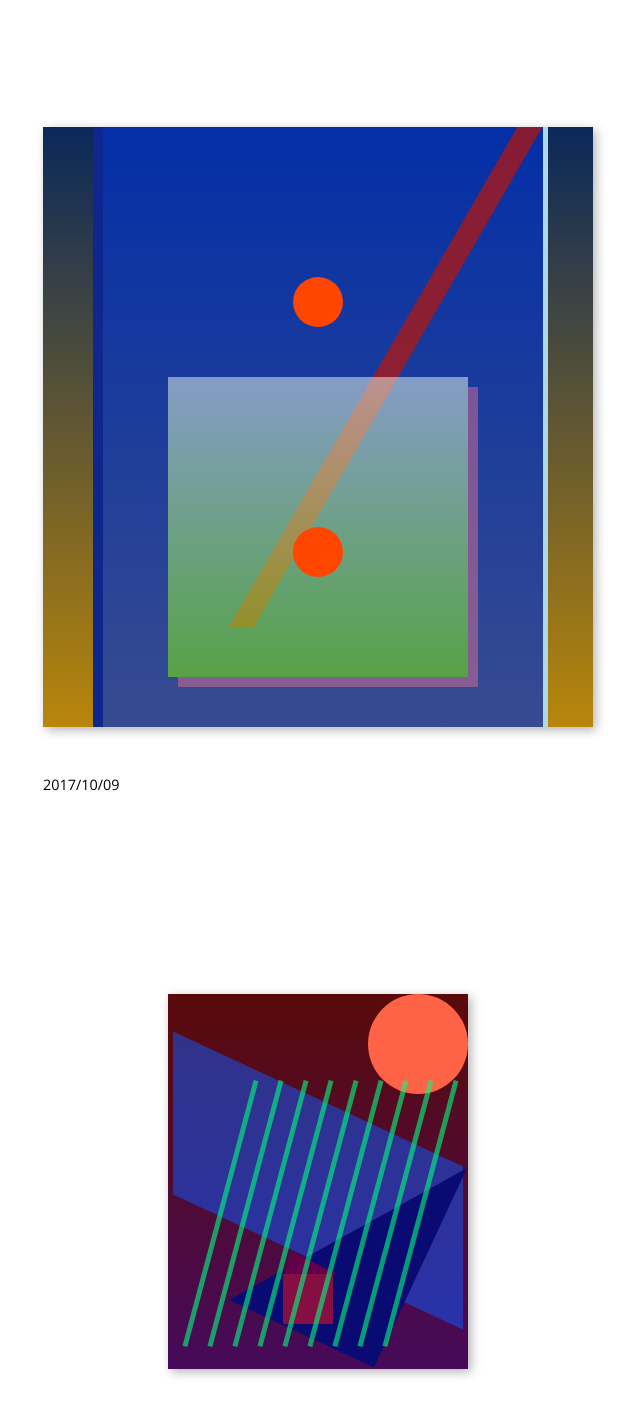
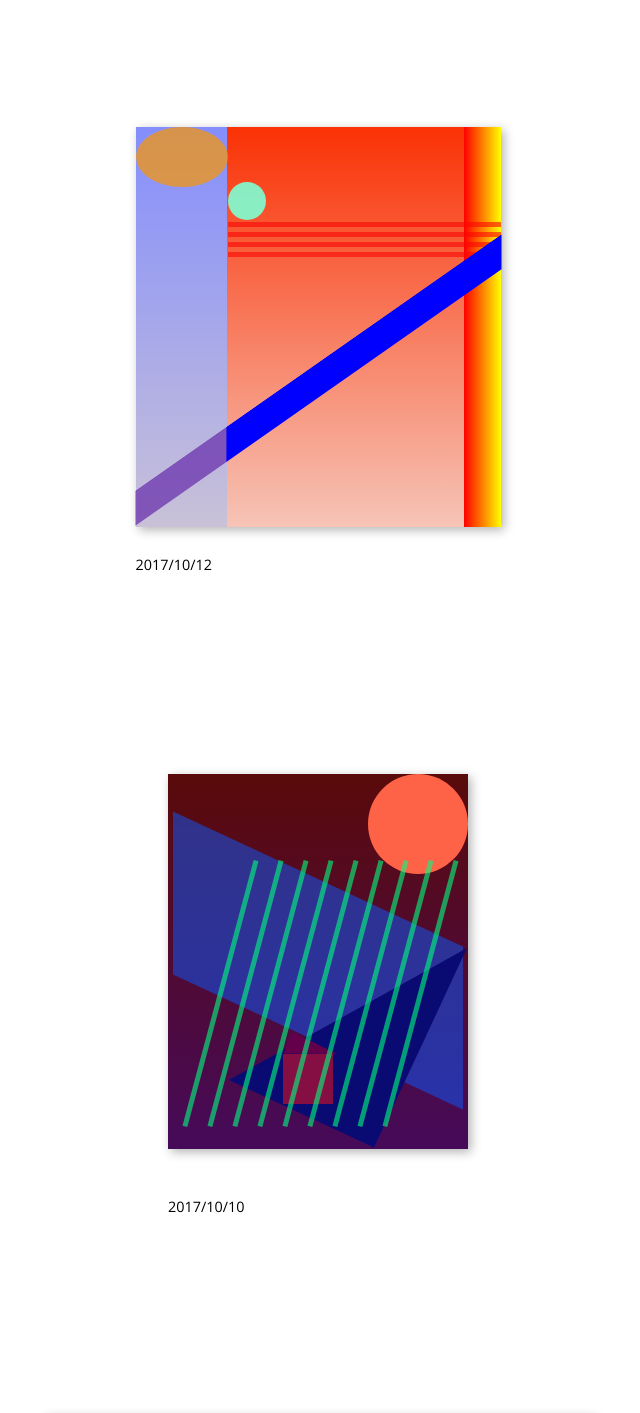
Before and after one commit to alightedlamp/CSSART.CLUB, a React app: page / in a window 1280 px wide. Shown: the part 100-1513 px from the top of the page, without its empty margins (322-962 px from the left). Built offline with nearby package versions, Linux system fonts and the light colour scheme.

Commit message:
Improve architecture

```diff
--- a/src/App.js
+++ b/src/App.js
@@ -4,10 +4,7 @@ import './assets/css/styles.scss';
 import Header from './components/Header';
 import Footer from './components/Footer';
 
-// Paintings
-import P20171009 from './paintings/js/P20171009';
-import P20171010 from './paintings/js/P20171010';
-import P20171012 from './paintings/js/P20171012';
+import { paintings } from './paintings/paintings';
 
 class App extends Component {
   render() {
@@ -15,15 +12,11 @@ class App extends Component {
       <div className="App">
         <Header />
         <section>
-          <div className="painting">
-            <P20171009 />
-          </div>
-          <div className="painting">
-            <P20171010 />
-          </div>
-          <div className="painting">
-            <P20171012 />
-          </div>
+          {paintings.map((painting, i) => (
+            <div className="painting" key={i}>
+              {React.createElement(painting)}
+            </div>
+          ))}
         </section>
         <Footer />
       </div>
--- /dev/null
+++ b/src/paintings/paintings.js
@@ -0,0 +1,5 @@
+import P20171009 from './js/P20171009';
+import P20171010 from './js/P20171010';
+import P20171012 from './js/P20171012';
+
+export const paintings = [P20171012, P20171010, P20171009];
```
